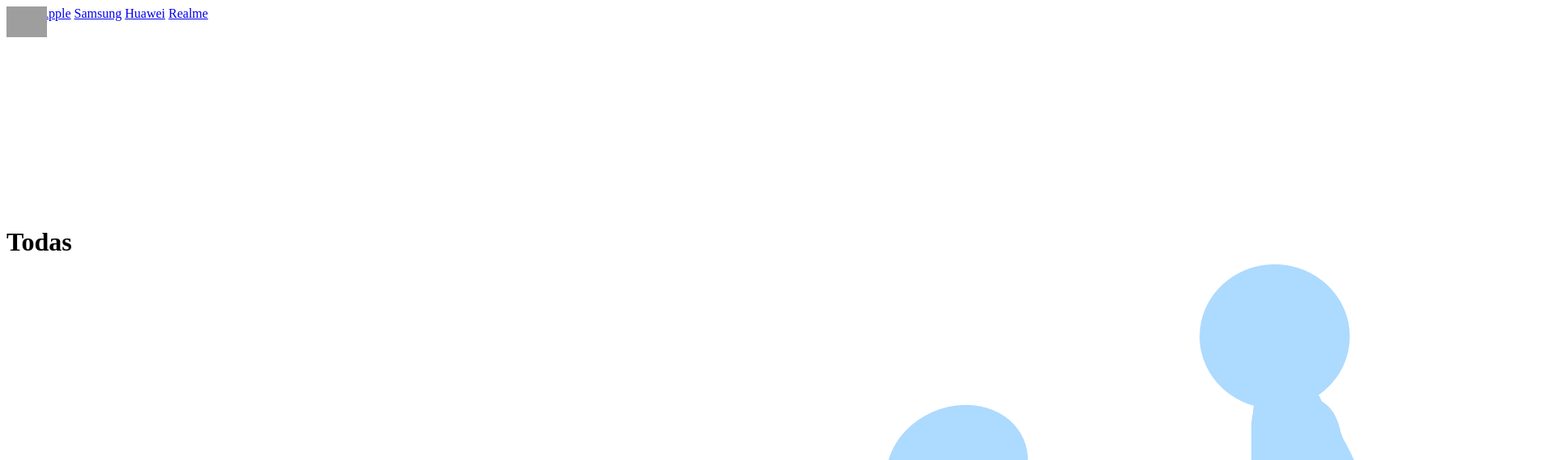
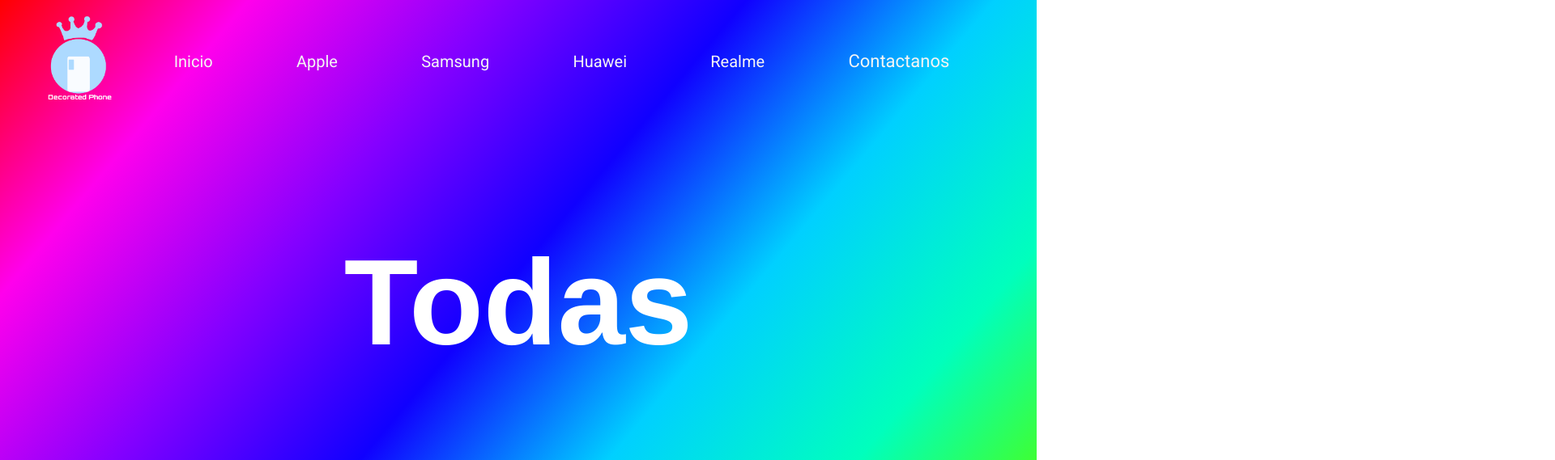
Before and after one commit to DecoratedPhone/Fundas-para-telefonos-todas, a plain HTML site: page index.html in a window 1280 px wide. Shown: the top 569 px of the page at 81% size, 1920 px wide, since content can reach past the window. Drawn offline with Linux system fonts and the light colour scheme; grey boxes are pictures that could not be loaded; a web font is replaced by a local one.

Commit message:
Update index.html

```diff
--- a/index.html
+++ b/index.html
@@ -6,7 +6,7 @@
 	<meta charset="utf-8">
 	<meta name="viewport" content="width=device-width, initial-scale=1">
 	<link rel="shortcut icon" href="LogoMP.png">
-	<link rel="stylesheet" type="text/css" href="TodasL.F.css">
+	<link rel="stylesheet" type="text/css" href="index.css">
 	<title>Decorated Phone</title>
 
 </head>
```
